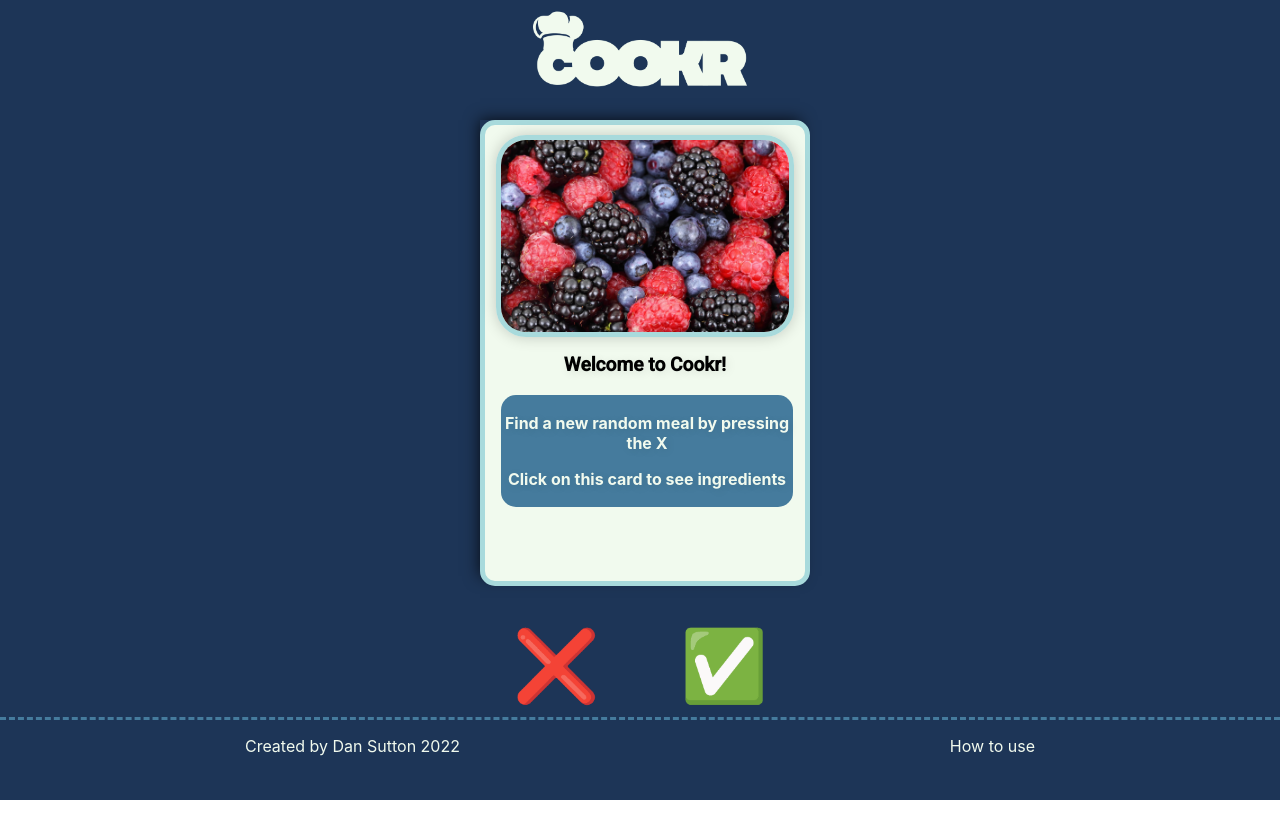
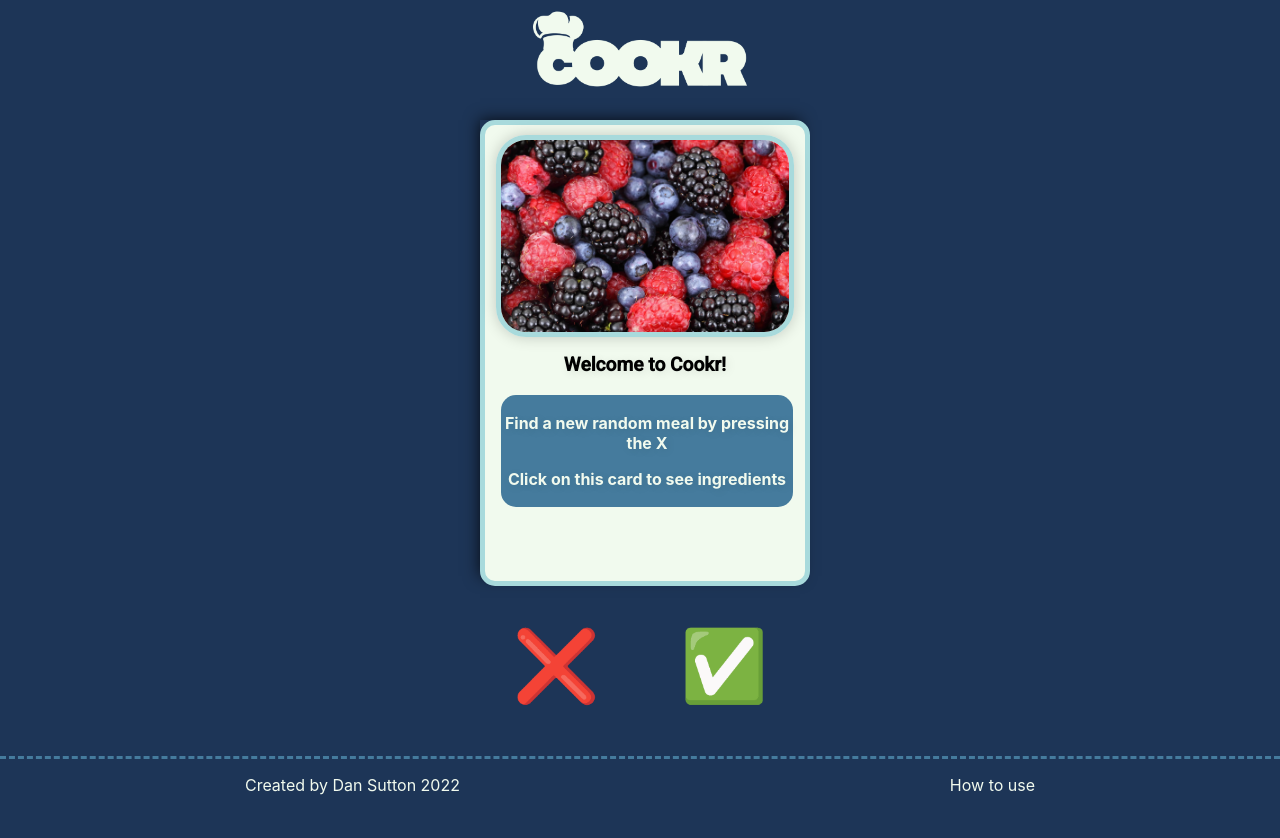
Before and after one commit to Dan-Sutton/cookr, a React (Create React App) app: page / in a window 1280 px wide. Before the commit the page ends 800 px from the top, so only its background shows below. Built offline with nearby package versions, Linux system fonts and the light colour scheme.

Commit message:
fixed bottom nav

```diff
--- a/src/App.css
+++ b/src/App.css
@@ -8,7 +8,7 @@
 
 .App {
   text-align: center;
-  height: 100vh;
+  height: fit-content;
 }
 
 .App-logo {
@@ -28,13 +28,13 @@
   height: 100%;
   flex-direction: column;
   align-items: center;
-  justify-content: flex-start;
+  justify-content: center;
   margin: none;
 }
 
 .app-footer {
   background-color: var(--background);
-  position: absolute;
+  position: relative;
   bottom: 0;
   width: 100%;
   border-top: 3px dashed var(--shadow);
--- a/src/App.js
+++ b/src/App.js
@@ -41,12 +41,13 @@ function App() {
           <button>✅</button>
         </div>
       </header>
-      <footer className="app-footer">
+
+      <div className="app-footer">
         <div className="bottom-nav">
           <p>Created by Dan Sutton 2022</p>
           <p>How to use</p>
         </div>
-      </footer>
+      </div>
     </div>
   );
 }
```
